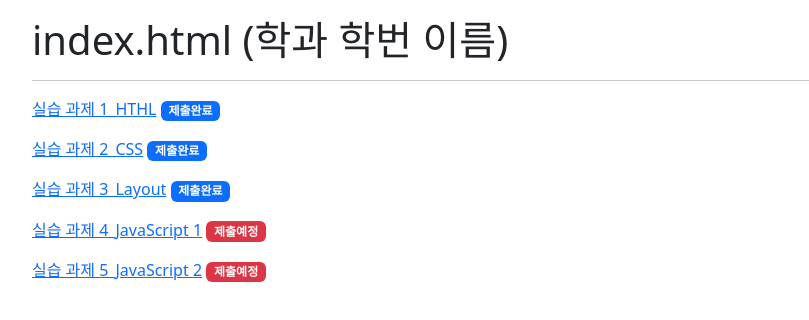
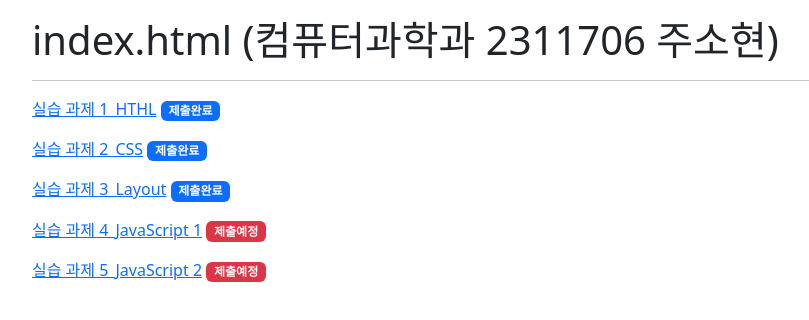
Before and after one commit to ssssuhhh/2311706_2024, a plain HTML site: page index.html in a window 1280 px wide. Shown: the whole page, without its empty margins (50-859 px from the left). Drawn offline with nearby package versions, Linux system fonts and the light colour scheme.

Commit message:
update index.html 2

```diff
--- a/index.html
+++ b/index.html
@@ -9,7 +9,7 @@
 </head>
 <body>
     <div class="container mt-3">
-        <h1>index.html (학과 학번 이름)</h1>
+        <h1>index.html (컴퓨터과학과 2311706 주소현)</h1>
         <hr>
         <ul class="nav flex-column">
             <li class="pb-3"><a href="./LAB1/main.html">실습 과제 1_HTHL</a> <span class="badge bg-primary">제출완료</span></li>
```
